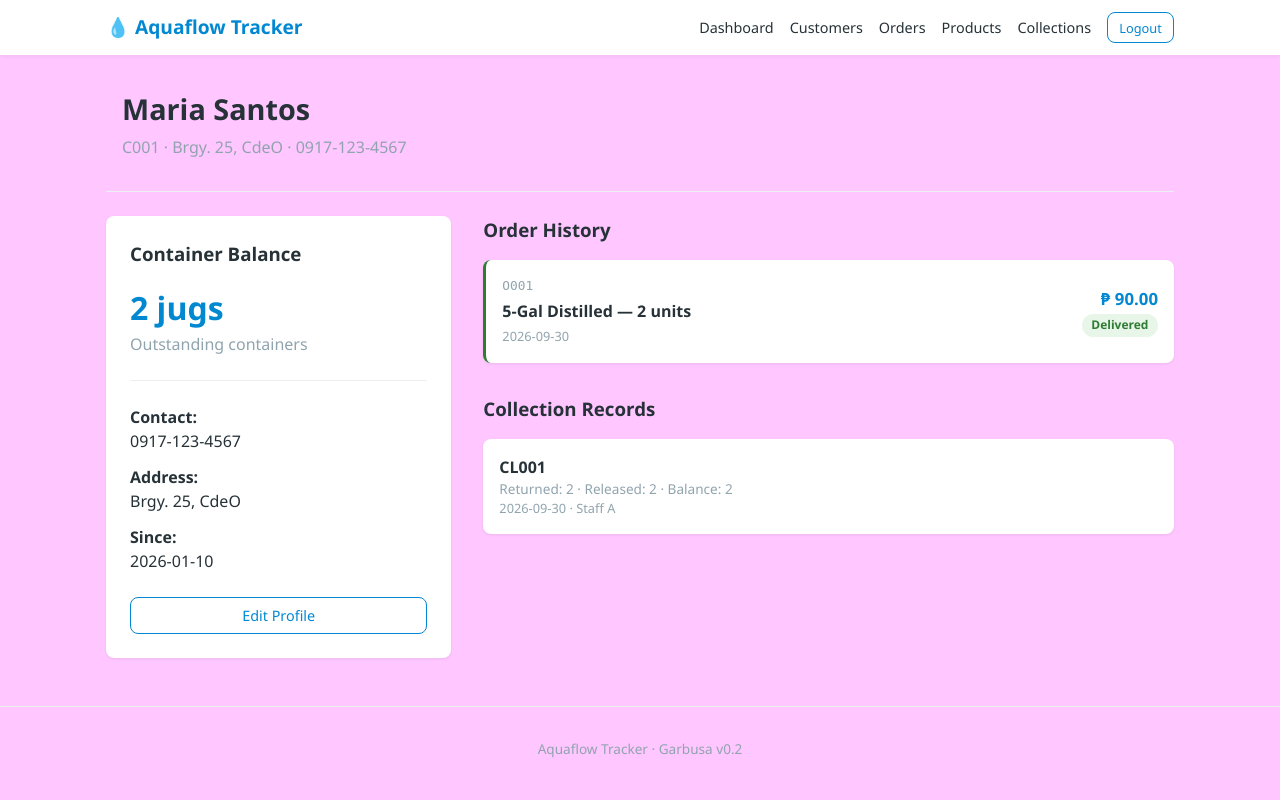
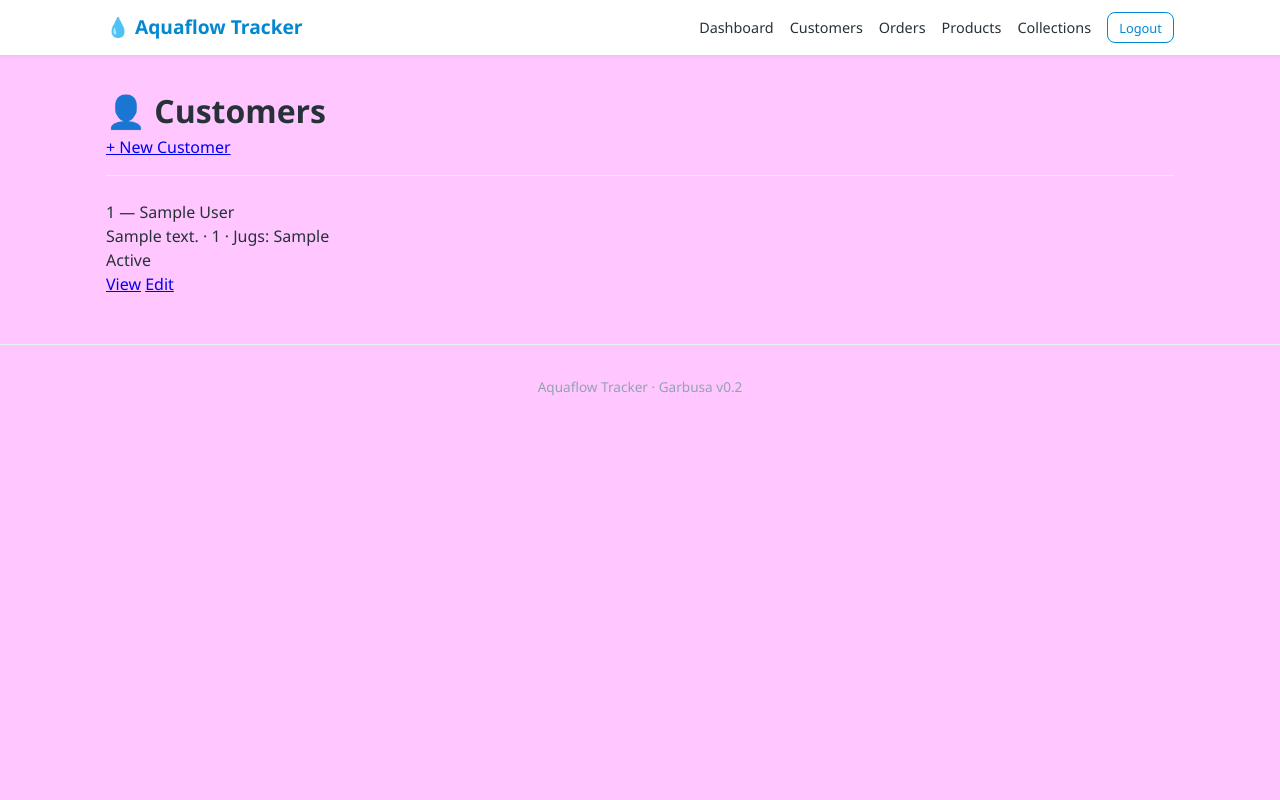
Before and after one commit to Hahaha62736266/Garbusa, a Flask app: template templates/customer-profile.html in a window 1280 px wide. Run offline with Flask 3, Linux system fonts and the light colour scheme; the template is opened without the code that fills it: most values are stand-ins (such as "Sample title", 1, 10 or a date in 2020).

Commit message:
Update customer-profile.html

```diff
--- a/templates/customer-profile.html
+++ b/templates/customer-profile.html
@@ -1,46 +1,79 @@
 {% extends "base.html" %}
-{% block title %}Profile — Maria Santos (C001){% endblock %}
+{% set page = 'customers' %}
+{% block title %}Customers — Aquaflow Tracker{% endblock %}
 
 {% block content %}
-<header class="page-header">
-  <div class="container">
-    <h1 class="page-header__title">Maria Santos</h1>
-    <p class="page-header__subtitle">C001 · Brgy. 25, CdeO · 0917-123-4567</p>
+  <!-- Error State — Shown if error passed -->
+  {% if error %}
+  <div class="error-state">
+    <p class="error-state__title">⚠️ Something went wrong</p>
+    <p class="error-state__message">{{ error }}</p>
   </div>
-</header>
+  {% endif %}
 
-<div style="display:grid; grid-template-columns:1fr 2fr; gap:2rem;">
-  <div style="background:white; padding:1.5rem; border-radius:8px; box-shadow:0 1px 3px rgba(0,0,0,0.08); height:fit-content;">
-    <h3 style="margin-bottom:1rem;">Container Balance</h3>
-    <p style="font-size:2rem; font-weight:700; color:#0288D1;">2 jugs</p>
-    <p class="text-muted">Outstanding containers</p>
-    <hr style="margin:1.5rem 0; border:none; border-top:1px solid #ECEFF1;">
-    <p><strong>Contact:</strong><br>0917-123-4567</p>
-    <p style="margin-top:0.75rem;"><strong>Address:</strong><br>Brgy. 25, CdeO</p>
-    <p style="margin-top:0.75rem;"><strong>Since:</strong><br>2026-01-10</p>
-    <button class="btn btn--outline" style="width:100%; margin-top:1.5rem;">Edit Profile</button>
+  <div class="page-header">
+    <h1 class="page-title">👤 Customers</h1>
+    <a href="/customers/create" class="af-btn primary">+ New Customer</a>
   </div>
 
-  <div>
-    <h3 style="margin-bottom:1rem;">Order History</h3>
-    <div class="order-item" data-status="delivered">
-      <div class="order-item__body">
-        <div class="order-item__id">O001</div>
-        <h4 class="order-item__customer">5-Gal Distilled — 2 units</h4>
-        <p class="text-muted" style="font-size:0.8rem;">2026-09-30</p>
+  <!-- Loading State — Visible via JS while fetching -->
+  <div id="loading-view" class="loading-container" style="display: none;">
+    <div class="spinner"></div>
+    <p>Loading customer records...</p>
+  </div>
+
+  <!-- Main Content Container -->
+  <div id="content-view">
+    <!-- Empty State — Zero customers -->
+    {% if customers is defined and customers|length == 0 %}
+    <div class="empty-state">
+      <div class="empty-state__icon">👥</div>
+      <h2 class="empty-state__title">No customers yet</h2>
+      <p class="empty-state__text">Your customer list is empty. Start by adding your first delivery customer.</p>
+      <a href="/customers/create" class="af-btn primary">+ Add First Customer</a>
+    </div>
+    {% else %}
+    <!-- List State — Has records -->
+    <div class="af-list">
+      {% for customer in customers %}
+      <div class="af-list-row">
+        <div class="af-row-main">
+          <div class="af-row-primary">{{ customer.customer_id }} — {{ customer.full_name }}</div>
+          <div class="af-row-secondary">
+            {{ customer.address }} · {{ customer.contact_number }} · Jugs: {{ customer.container_owned }}
+          </div>
+        </div>
+        <div class="af-row-meta">
+          <span class="af-badge active">Active</span>
+          <div class="af-row-actions">
+            <a href="/customers/{{ customer.customer_id }}" class="af-btn small ghost">View</a>
+            <a href="/customers/{{ customer.customer_id }}/edit" class="af-btn small primary">Edit</a>
+          </div>
+        </div>
       </div>
-      <div style="text-align:right; min-width:100px;">
-        <p class="order-item__price">₱ 90.00</p>
-        <span class="status-badge status-badge--delivered">Delivered</span>
-      </div>
+      {% endfor %}
     </div>
+    {% endif %}
+  </div>
 
-    <h3 style="margin:2rem 0 1rem;">Collection Records</h3>
-    <div style="background:white; padding:1rem; border-radius:8px; box-shadow:0 1px 3px rgba(0,0,0,0.08);">
-      <strong>CL001</strong>
-      <p class="text-muted" style="font-size:0.85rem;">Returned: 2 · Released: 2 · Balance: 2</p>
-      <p class="text-muted" style="font-size:0.8rem;">2026-09-30 · Staff A</p>
-    </div>
-  </div>
-</div>
+  <!-- JavaScript: Simulate Loading State -->
+  <script>
+    // Show loading → hide → show content (simulate async load)
+    document.addEventListener('DOMContentLoaded', function () {
+      const loadingView = document.getElementById('loading-view');
+      const contentView = document.getElementById('content-view');
+
+      // Only show loading briefly if not server-rendered instantly
+      {% if not customers %}
+      loadingView.style.display = 'flex';
+      contentView.style.display = 'none';
+
+      // Simulate network delay then reveal content
+      setTimeout(() => {
+        loadingView.style.display = 'none';
+        contentView.style.display = 'block';
+      }, 600);
+      {% endif %}
+    });
+  </script>
 {% endblock %}
```
